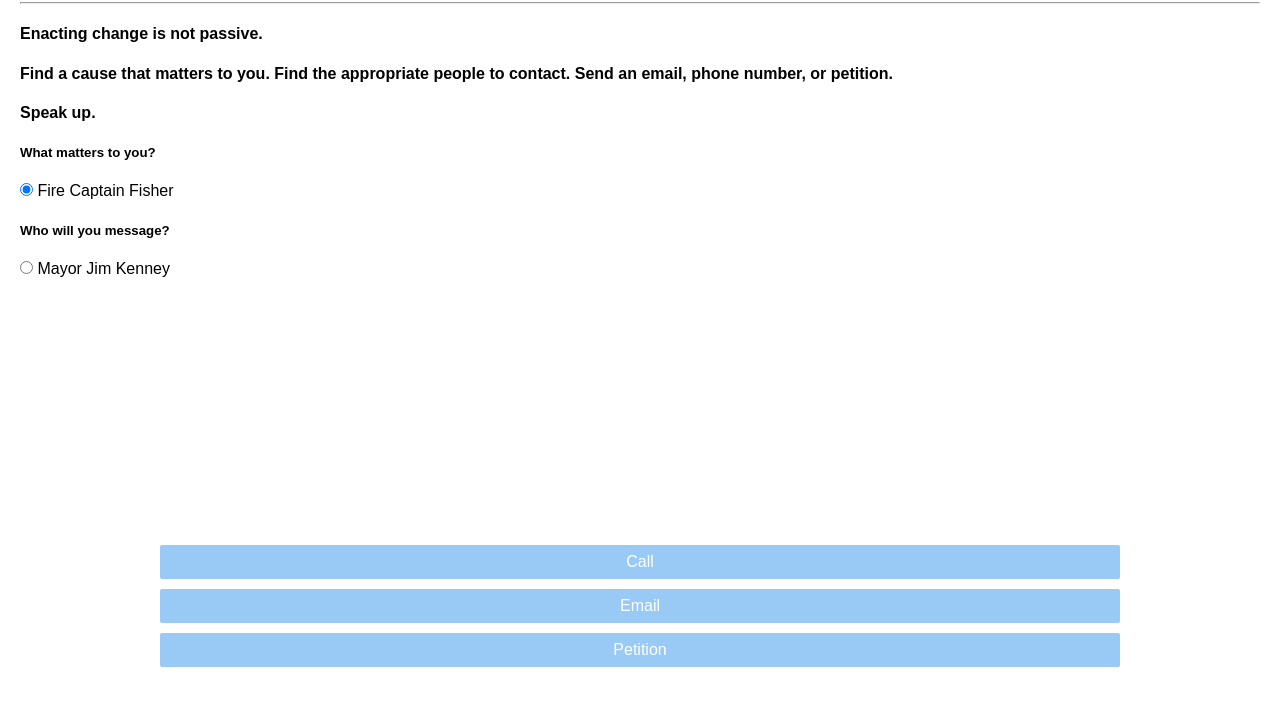
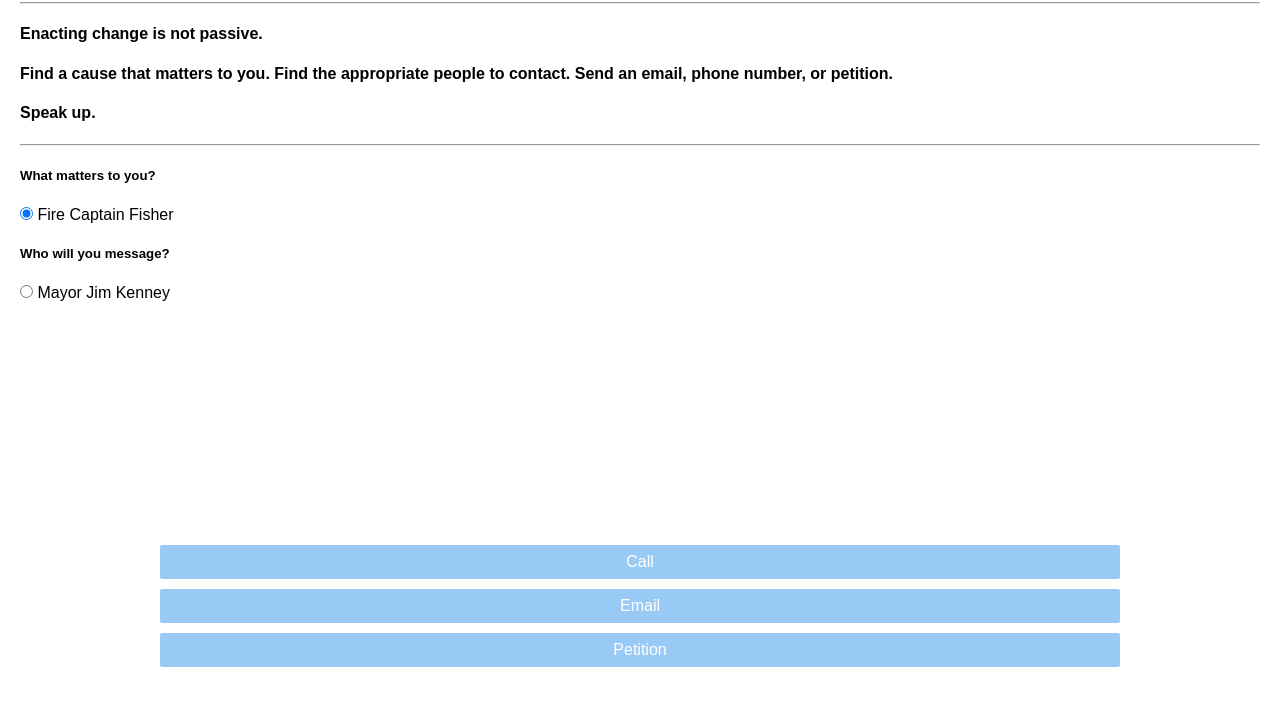
Before and after one commit to brendanfmartin/speakup, a website: page index.html in a window 1280 px wide. Both pictures are taken after a click on the radio button "Fire Captain Fisher". Shown: the part 98-800 px from the top of the page. Drawn offline with Linux system fonts and the light colour scheme.

Commit message:
Dynamic rendering

```diff
--- a/index.html
+++ b/index.html
@@ -36,17 +36,17 @@
 
     <hr>
 
+    <h4>Enacting change is not passive.</h4>
+    <h4>Find a cause that matters to you. Find the appropriate people to contact. Send an email, phone number, or petition.</h4>
+    <h4>Speak up.</h4>
+
+    <hr>
+
     <div id="topic-list" class="topic list">
-      <h4>Enacting change is not passive.</h4>
-      <h4>Find a cause that matters to you. Find the appropriate people to contact. Send an email, phone number, or petition.</h4>
-      <h4>Speak up.</h4>
 
       <h5>What matters to you?</h5>
 
-      <div>
-        <input onclick="speak_up_lib.select_matter()" type="radio" id="capt_fisher" name="matter" value="capt_fisher">
-        <label for="capt_fisher">Fire Captain Fisher</label>
-      </div>
+      <div id="topic-list-dynamic"></div>
     </div>
 
     <div id="official-list" class="official list" hidden>
--- a/js/main.js
+++ b/js/main.js
@@ -30,13 +30,25 @@ const speak_up_lib = {
     speak_up_lib.show_officials(matter);
   },
 
+  show_topics: () => {
+    for (const topic in speak_up_maps.matter) {
+      console.log(speak_up_maps.matter[topic]);
+      const radio = `
+         <input onclick="speak_up_lib.select_matter()" type="radio" id="${topic}" name="matter" value="${topic}">
+         <label for="${topic}">${speak_up_maps.matter[topic].label}</label>`;
+      let d = document.createElement('div');
+      d.innerHTML = radio;
+      document.getElementById('topic-list-dynamic').append(d);
+    }
+  },
+
   show_officials: (matter) => {
     const officials = [];
     speak_up_maps.matter[matter].officials.forEach(o => officials.push(speak_up_maps.official[o]));
-    let d = document.createElement('div');
     const radio = `
         <input onclick="speak_up_lib.select_official()" type="radio" id="${officials[0].id}" name="official" value="${officials[0].id}">
         <label for="${officials[0].id}">${officials[0].name}</label>`;
+    let d = document.createElement('div');
     d.innerHTML = radio;
     document.getElementById('official-list-dynamic').append(d);
   },
@@ -63,6 +75,7 @@ const speak_up_maps = {
    */
   matter: {
     capt_fisher: {
+      label: 'Fire Captain Fisher',
       info: '',
       petition: 'https://www.change.org/p/mayor-jim-kenney-remove-capt-william-fisher-from-philadelphia-police-department-26th-precinct',
       officials: ['jim_kenney']
@@ -89,3 +102,5 @@ const speak_up_maps = {
     }
   }
 };
+
+speak_up_lib.show_topics();
```
